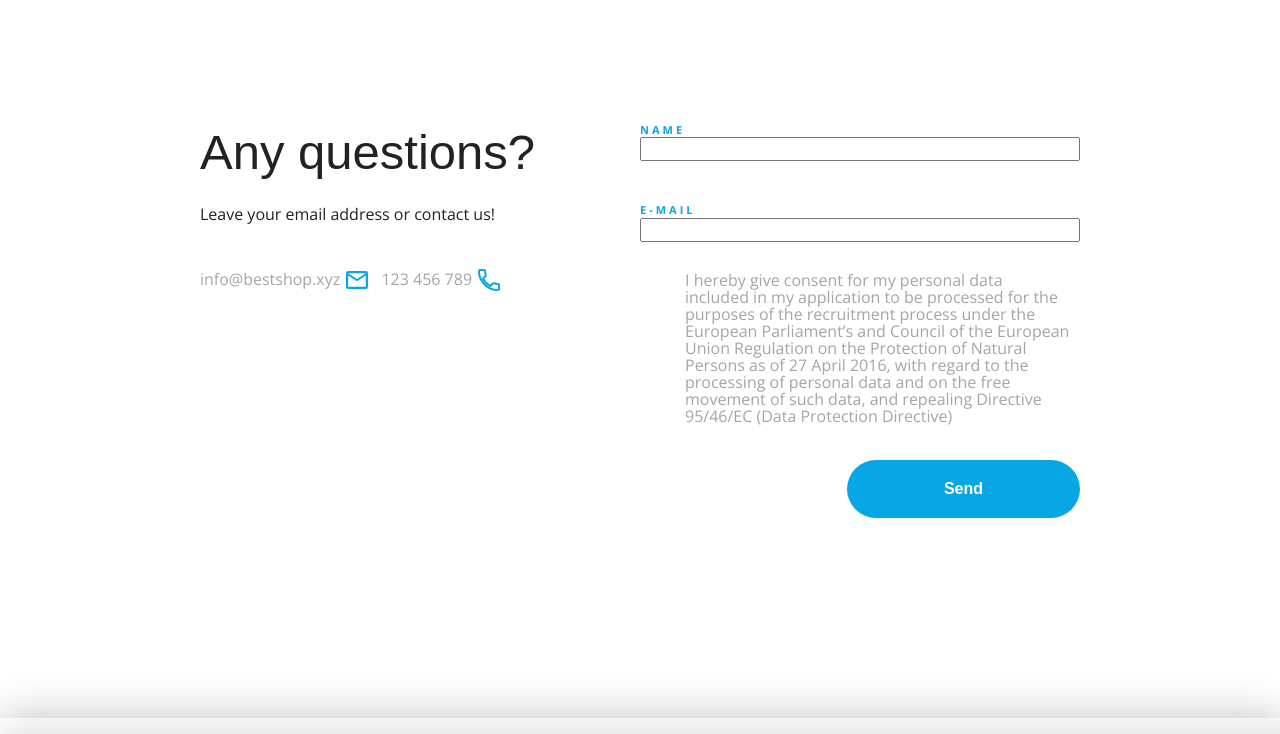
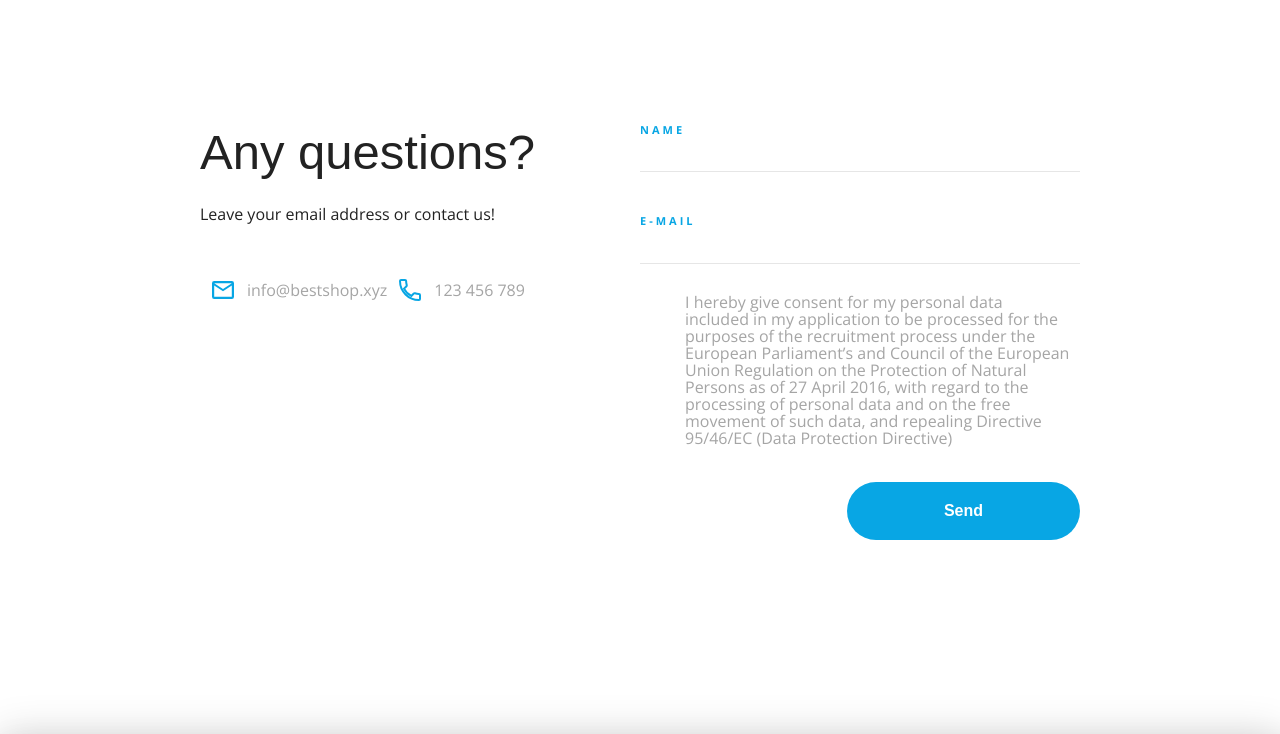
Before and after one commit to Paulinaxx/BestShop, a plain HTML site: page index.html in a window 1280 px wide. Shown: the part 3420-4154 px from the top of the page. Drawn offline with nearby package versions, Linux system fonts and the light colour scheme.

Commit message:
added corrections

```diff
--- a/css/style.css
+++ b/css/style.css
@@ -58,7 +58,7 @@ body {
     font-family: var(--font-raleway);
     color: var(--color-primary);
     font-weight: 300;
-    font-size: 2rem;
+    font-size: 37px;
 }
 .page-nav-list {
     display: flex;
@@ -487,7 +487,9 @@ h2.benefits_title {
 }
 
 .contact_info img {
-    margin-right: 10px;
+    margin: 10px;
+    width: 27px;
+    height: 27px;
 }
 
 .form_details {
@@ -500,6 +502,7 @@ form {
 .form_field {
     display: flex;
     flex-direction: column;
+
 }
 
  .form_field:first-of-type {
@@ -518,12 +521,11 @@ form {
     line-height: 0.9rem;
     text-transform: uppercase;
 }
-.form_input_name,
-.form_input_email {
-    background-color: transparent;
+.form_input {
+    font-size: 1rem;
+    padding: 8px 0;
     border: none;
-    border-bottom: 1px solid var(--color-grey);
-    line-height: 2.625rem;
+    border-bottom: 1px solid #e6e6e6;
 }
 .form_box {
     margin-top: 30px;
@@ -558,6 +560,7 @@ form {
     background-position: center;
     background-size: 50%;
     background-repeat: no-repeat;
+    color: var(--color-primary);
 }
 
 .checkbox_label .checkbox_text {
@@ -581,6 +584,7 @@ form {
     background-color: var(--color-primary);
     color: white;
     border-radius: var(--btn-border-radius);
+    box-shadow: 5px 10px 14px #07ACE629;
     /*box-shadow: 3px 10px 14px var(--color-primary-shadow);*/
 }
 
--- a/index.html
+++ b/index.html
@@ -164,12 +164,11 @@
                 <p class="description">Leave your email address or contact us!</p>
 
                 <div class="contact_info">
-                    <a href="mail:info@bestshop.xyz" class="contact_email">info@bestshop.xyz
                     <img src="images/images/Mail%20Icon.svg"/>
-                    </a>
-                    <a href="tel:123456789" class="contact_number">123 456 789
+                    <a href="mail:info@bestshop.xyz" class="contact_email">info@bestshop.xyz</a>
+
                     <img src="images/images/Phone%20Icon.svg"/>
-                    </a>
+                    <a href="tel:123456789" class="contact_number">123 456 789</a>
                 </div>
             </div>
 
```
